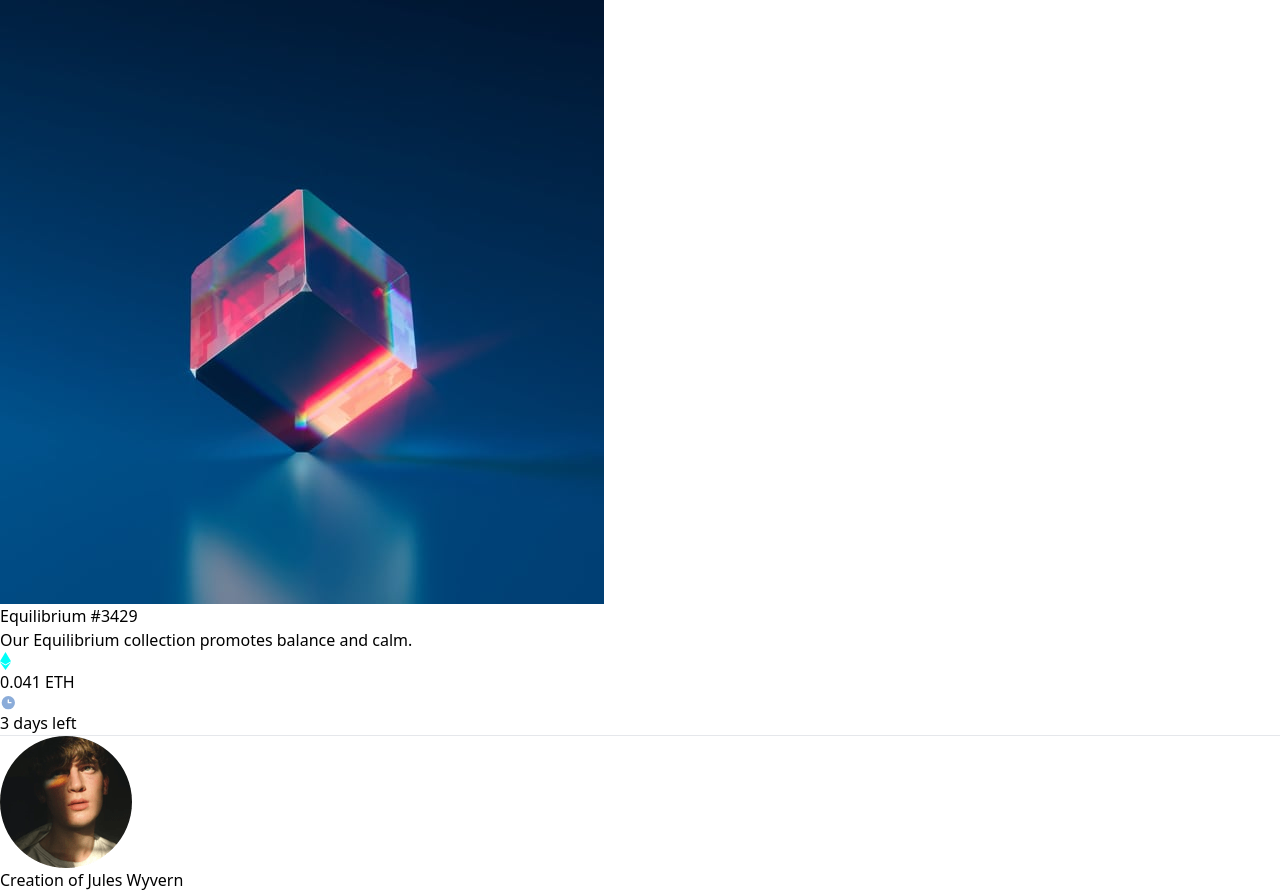
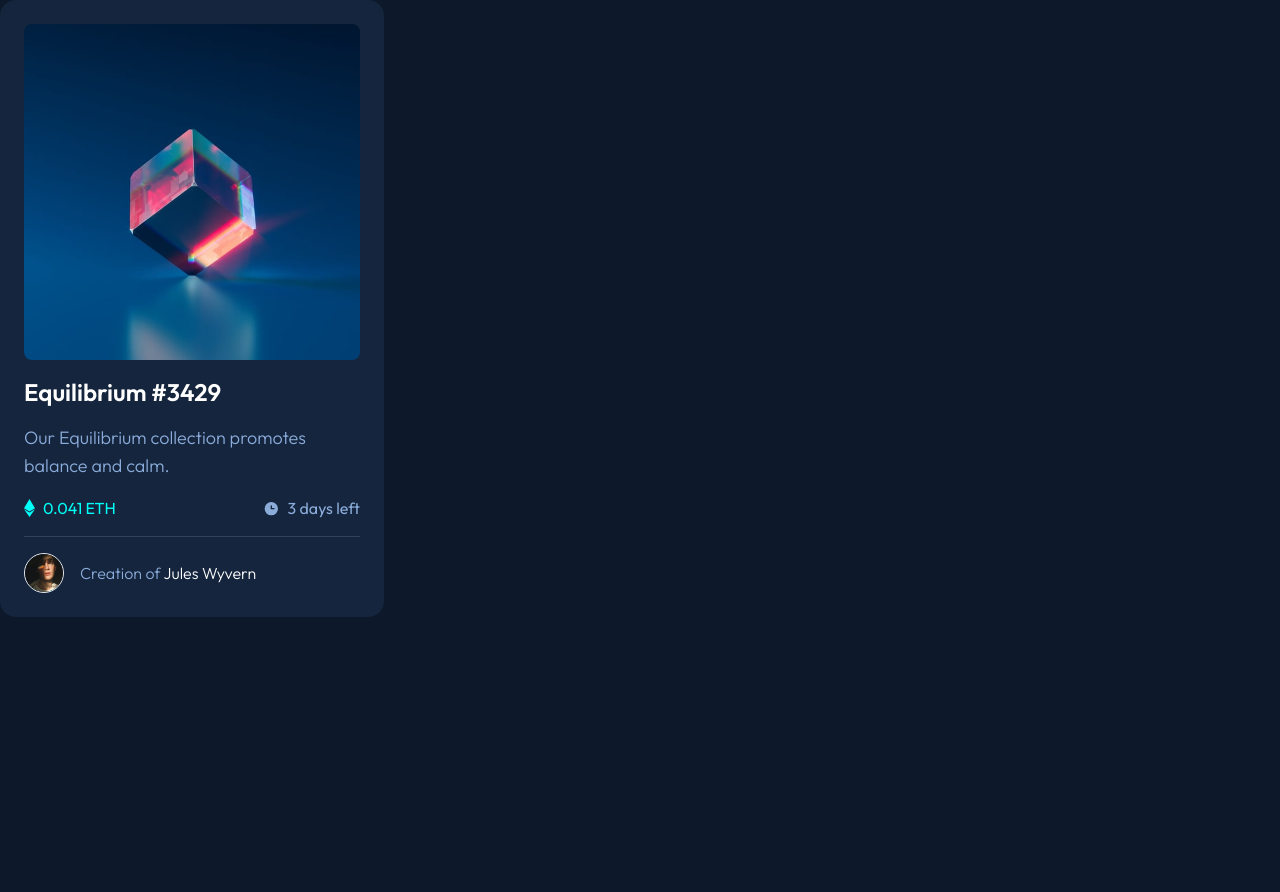
Before and after one commit to devmor-j/fm-nft-preview-card-component, a website: page index.html in a window 1280 px wide. After the commit the page ends 800 px from the top, so only its background shows below. Drawn offline with nearby package versions, Linux system fonts and the light colour scheme; files that its build step writes are made by us from their sources.

Commit message:
📦 NEW: Add tailwind styles to html

```diff
--- a/index.html
+++ b/index.html
@@ -16,31 +16,36 @@
 
 </head>
 
-<body>
-  <div>
+<body class="bg-nft-dark-blue-main text-nft-white font-Outfit">
+  <div class="container mx-auto">
     <main>
-      <div>
+      <!-- card -->
+      <div class="max-w-sm p-6 bg-nft-dark-blue-card text-nft-soft-blue rounded-2xl font-light flex flex-col gap-4">
 
-        <img src="./images/image-equilibrium.jpg" alt="Equilibrium">
-        <h1>Equilibrium #3429</h1>
-        <p>Our Equilibrium collection promotes balance and calm.</p>
+        <!-- header -->
+        <img class="block w-full rounded-lg" src="./images/image-equilibrium.jpg" alt="Equilibrium">
+        <h1 class="text-2xl text-nft-white font-semibold">Equilibrium #3429</h1>
+        <p class="text-lg">Our Equilibrium collection promotes balance and calm.</p>
 
-        <div>
-          <div>
-            <img src="./images/icon-ethereum.svg" alt="Ethereum">
-            <span> 0.041 ETH</span>
+        <!-- balance info -->
+        <div class="flex justify-between items-center font-normal">
+          <div class="flex gap-2">
+            <img class="object-contain" src="./images/icon-ethereum.svg" alt="Ethereum">
+            <span class="text-nft-cyan">0.041 ETH</span>
           </div>
-          <div>
-            <img src="./images/icon-clock.svg" alt="Clock">
+          <div class="flex gap-2">
+            <img class="object-contain" src="./images/icon-clock.svg" alt="Clock">
             <p>3 days left</p>
           </div>
         </div>
 
-        <hr>
+        <!-- line -->
+        <hr class="border-nft-dark-blue-line">
 
-        <div>
-          <img src="./images/image-avatar.png" alt="Avatar">
-          <p>Creation of Jules Wyvern</p>
+        <!-- profile -->
+        <div class="flex gap-4 items-center">
+          <img class="w-10 border rounded-full" src="./images/image-avatar.png" alt="Avatar">
+          <p>Creation of <span class="text-nft-white">Jules Wyvern</span></p>
         </div>
 
       </div>
```
